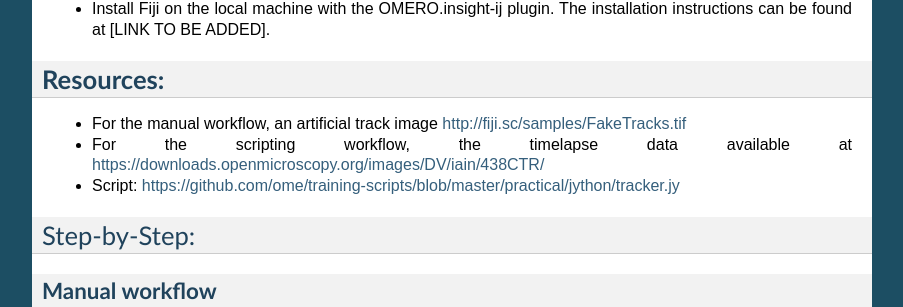
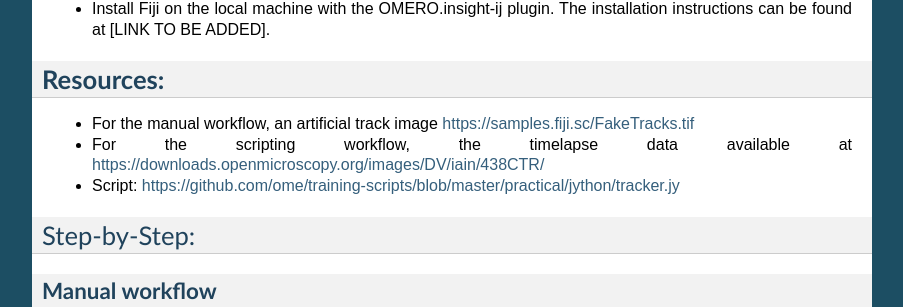
Before and after one commit to ome/omero-guide-trackmate, a Sphinx documentation site: the page built from docs/fijitrackmate.rst, in a window 1280 px wide and 900 px high, scrolled down 456 px. Shown: the part 145-452 px from the top of the window, without its empty margins (198-1101 px from the left). Built offline with Sphinx 7.4.7, drawn with Linux system fonts in a browser that asks for light colours; some of the changed lines change nothing that is shown.

Commit message:
check link in travis

```diff
--- a/docs/fijitrackmate.rst
+++ b/docs/fijitrackmate.rst
@@ -34,7 +34,7 @@ Second, using a scripting workflow, we will show:
 **Resources:**
 --------------
 
--  For the manual workflow, an artificial track image \ http://fiji.sc/samples/FakeTracks.tif
+-  For the manual workflow, an artificial track image \ https://samples.fiji.sc/FakeTracks.tif
 
 -  For the scripting workflow, the timelapse data available at \ https://downloads.openmicroscopy.org/images/DV/iain/438CTR/
 
```
Also changed, not shown: .travis.yml.
